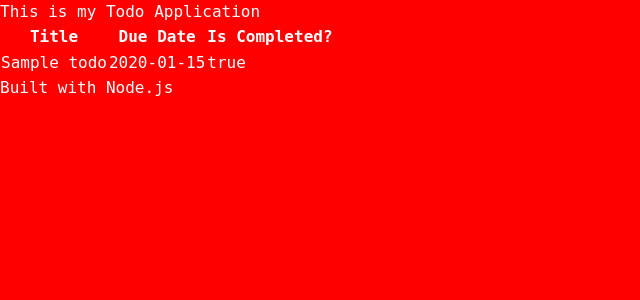
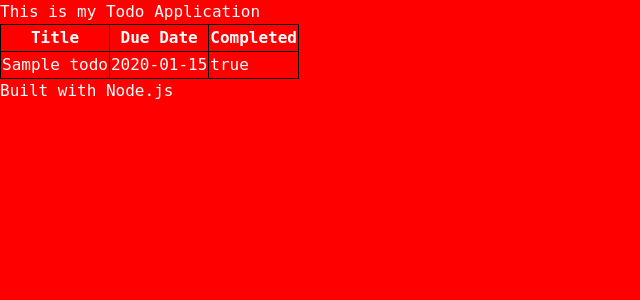
Before and after one commit to vineethayasa/example, a Node server app: page / in a window 1280 px wide. Shown: the top 300 px of the page, without its empty margins (0-640 px from the left). Run offline with Node 20, Linux system fonts and the light colour scheme; tables that the repository leaves empty hold one stand-in row (values such as "Sample post"); some libraries are stand-ins or nearby versions.

Commit message:
Update todos.ejs

```diff
--- a/todo-app/views/todos.ejs
+++ b/todo-app/views/todos.ejs
@@ -1,8 +1,14 @@
+<style>
+table, th, td {
+  border: 1px solid black;
+  border-collapse: collapse;
+}
+</style>
 <table>
   <tr>
     <th>Title</th>
     <th>Due Date</th>
-    <th>Is Completed?</th>
+    <th>Completed</th>
   </tr>
   <% for(let i=0;i<allTodos.length; i++) { %>
     <tr>
```
